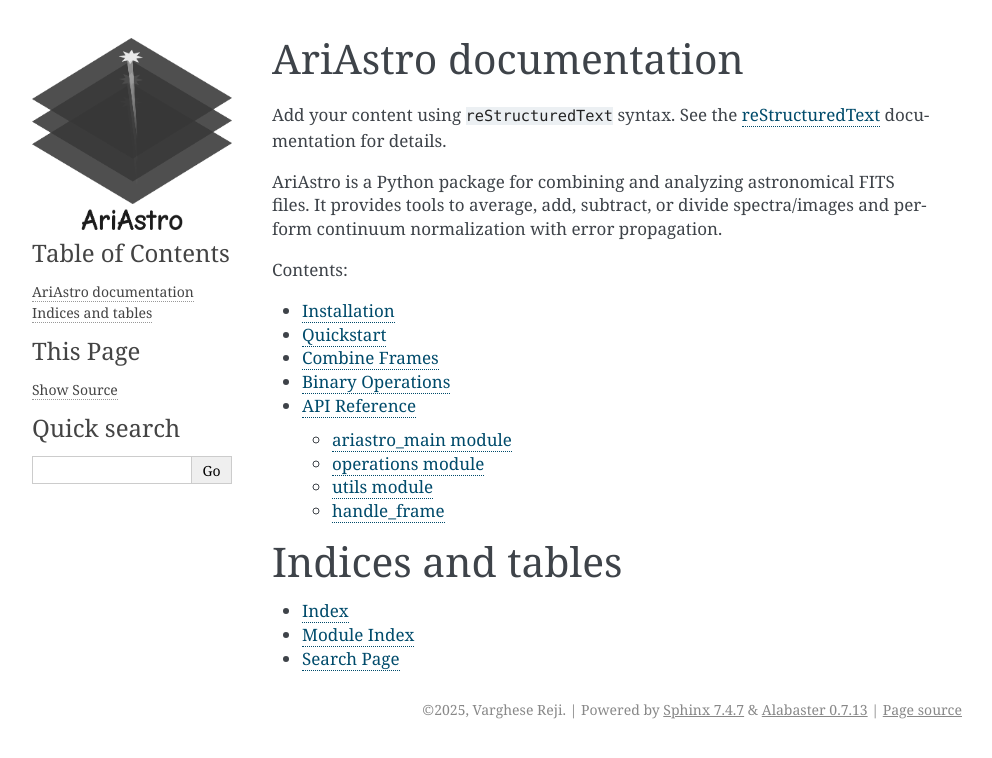
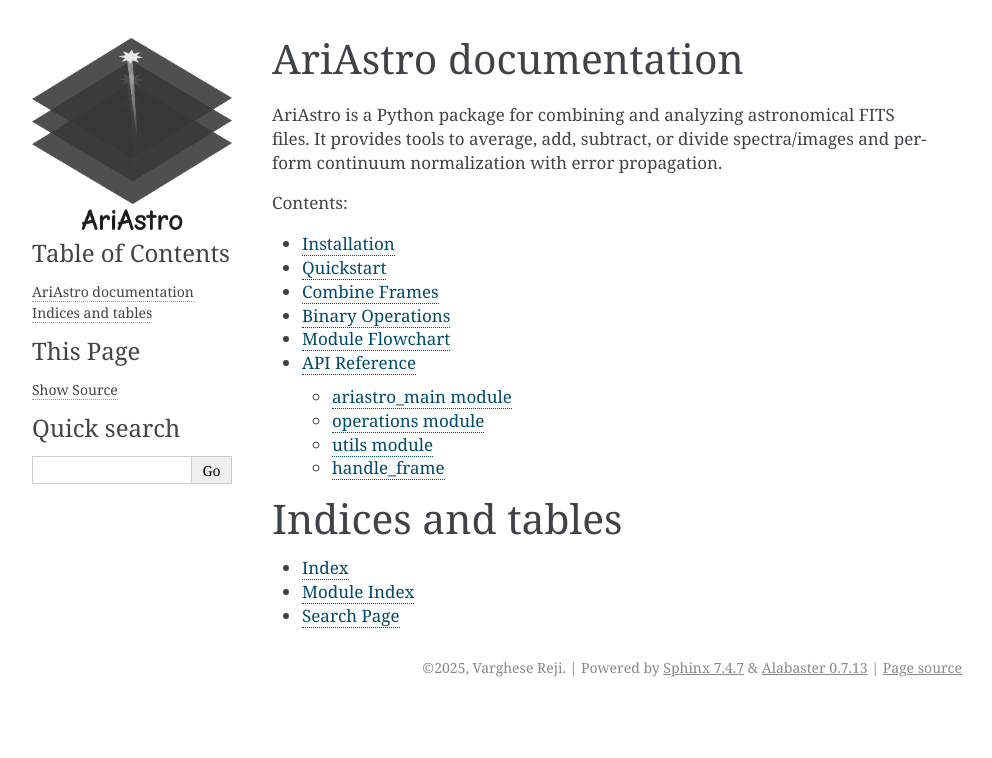
Before and after one commit to varghesereji/AriAstro, a Sphinx documentation site: the page built from docs/index.rst, in a window 1280 px wide. Shown: the top 758 px of the page, without its empty margins (148-1140 px from the left). Built offline with Sphinx 7.4.7, drawn with Linux system fonts in a browser that asks for light colours; pages that are not in the unit, such as notebooks, are missing from menus.

Commit message:
Adding flowchart created with mermaid.

```diff
--- a/docs/conf.py
+++ b/docs/conf.py
@@ -32,4 +32,7 @@
     "sphinx.ext.autodoc",
     "sphinx.ext.napoleon",   # optional: for Google/NumPy style docstrings
     "sphinx.ext.viewcode",   # optional: adds links to source code
+    "sphinxcontrib.mermaid",
 ]
+
+# End
--- a/docs/index.rst
+++ b/docs/index.rst
@@ -5,10 +5,6 @@
 
 AriAstro documentation
 ======================
-
-Add your content using ``reStructuredText`` syntax. See the
-`reStructuredText <https://www.sphinx-doc.org/en/master/usage/restructuredtext/index.html>`_
-documentation for details.
 
 AriAstro is a Python package for combining and analyzing astronomical FITS files.
 It provides tools to average, add, subtract, or divide spectra/images and
@@ -22,6 +18,7 @@
    installation
    quickstart
    usage
+   flowchart
    api
 
 Indices and tables
```
Also changed, not shown: docs/flowchart.rst (added, +29 -0 lines).
